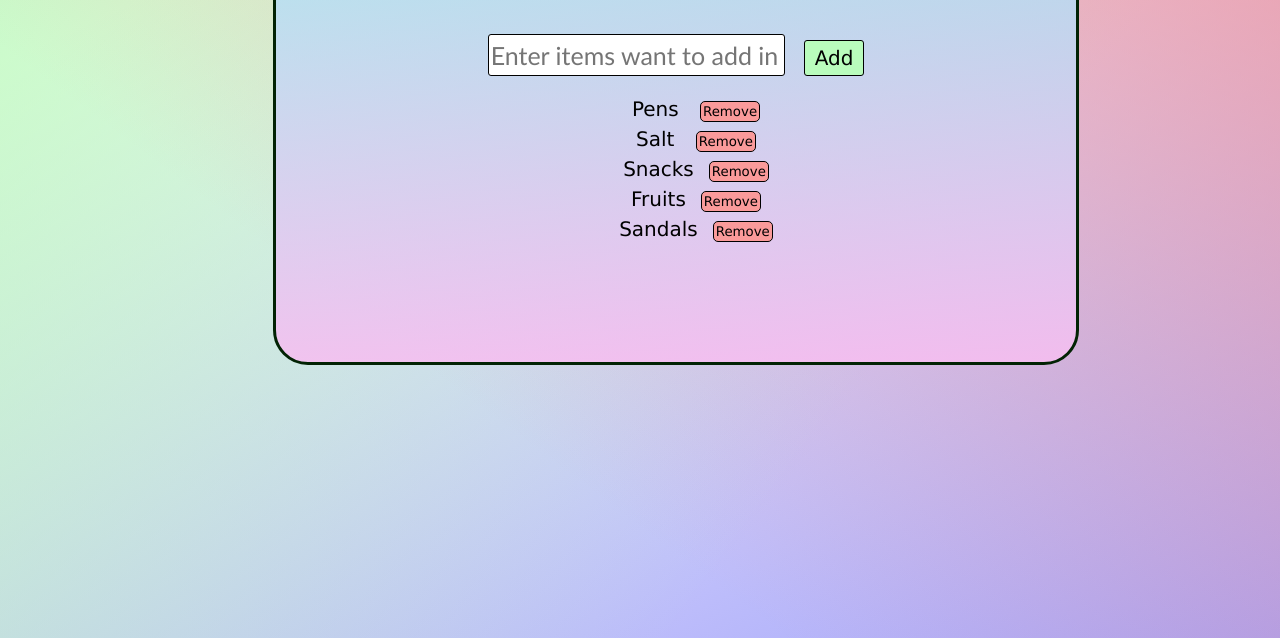
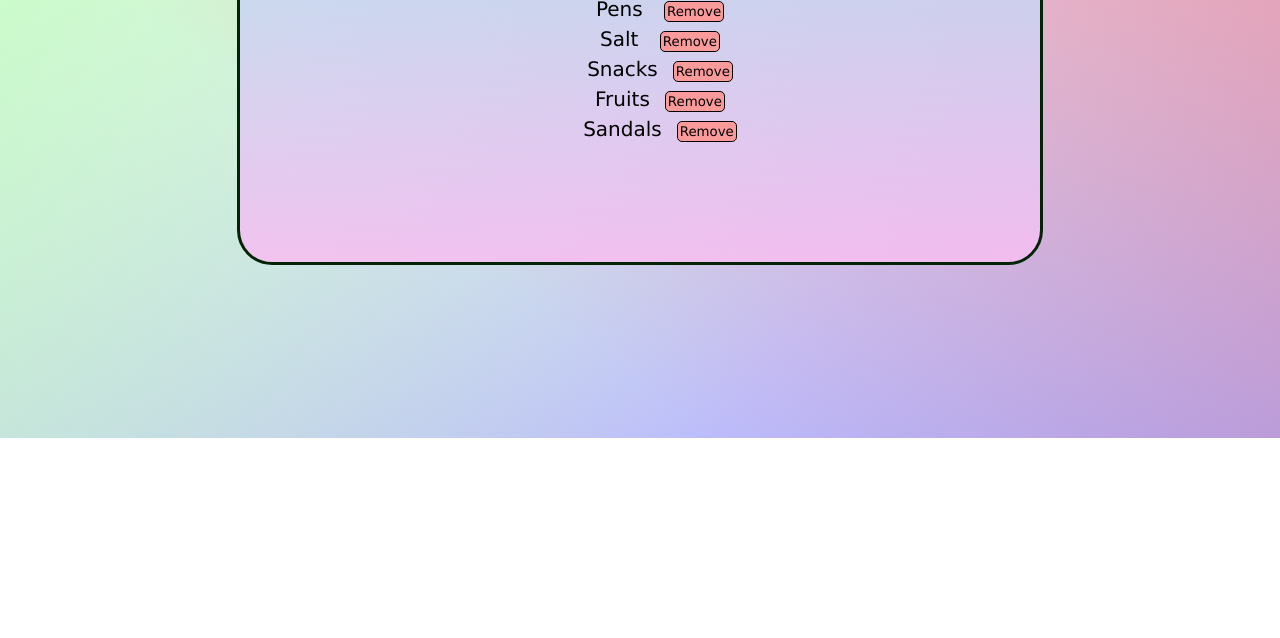
Before and after one commit to Keyuri-19/Shopping-List, a plain HTML site: page index.html in a window 1280 px wide. Shown: the part 414-1052 px from the top of the page. After the commit the page ends 852 px from the top, so only its background shows below. Drawn offline with Linux system fonts and the light colour scheme.

Commit message:
Update style.css

```diff
--- a/style.css
+++ b/style.css
@@ -1,5 +1,5 @@
 body{
-    margin:273px;
+    margin:173px;
     text-align: center;
     background: linear-gradient(217deg, rgba(247, 131, 131, 0.8), rgba(255,0,0,0) 70.71%),
                 linear-gradient(127deg, rgba(171, 248, 171, 0.8), rgba(0,255,0,0) 70.71%),
```
